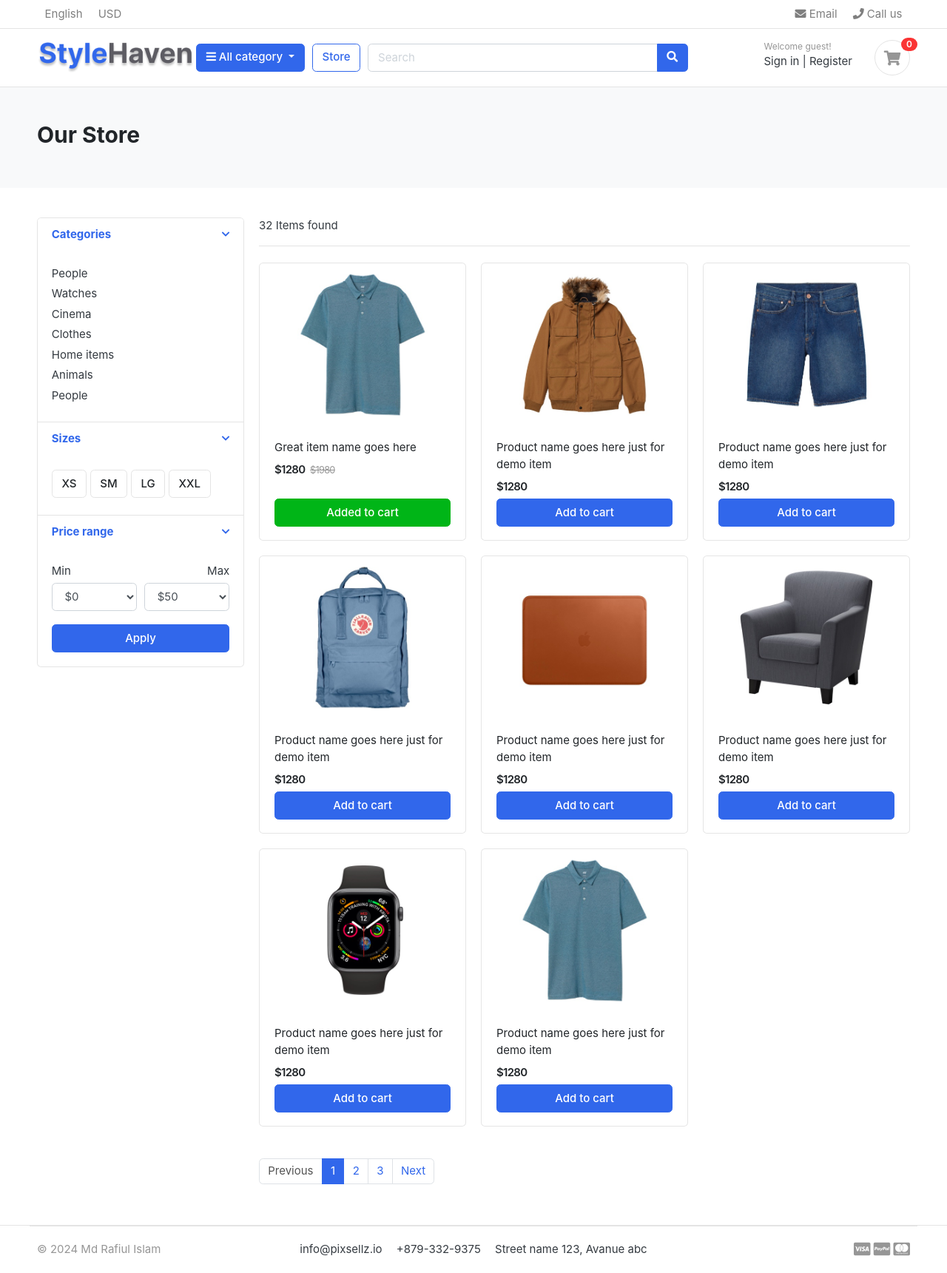
After one commit to Rafiul29/StyleHaven, a Django app: page /store/ in a window 1280 px wide. The commit adds this page. Shown: the whole page at 74% size. Run offline with Django 4.2, Linux system fonts and the light colour scheme; data comes from the database, SQL or seed files in the repository; both versions use the stored data as it was after the commit; some libraries are stand-ins or nearby versions; some web fonts are replaced.

Commit message:
show product home page

```diff
--- /dev/null
+++ b/store/urls.py
@@ -0,0 +1,9 @@
+
+from django.contrib import admin
+from django.urls import path
+from . import views
+
+urlpatterns = [
+    path('',views.store,name='store'),
+    path('<slug:category_slug>/',views.store,name='products_by_category')
+]
--- a/store/views.py
+++ b/store/views.py
@@ -1,3 +1,26 @@
-from django.shortcuts import render
+from django.shortcuts import render,get_object_or_404
+from store.models import Product
+from category.models import Category
+
 
 # Create your views here.
+
+def store(request,category_slug=None):
+  categories=None
+  products=None
+  if category_slug!=None:
+    categories=get_object_or_404(Category,slug=category_slug)
+    products=Product.objects.filter(category=categories,is_available=True)
+    #category=Category.objects.get(slug=category_slug)
+    # products=Product.objects.filter(category=category)
+    product_count=products.count()
+  else:
+    products=Product.objects.all().filter(is_available=True)
+    product_count=products.count()
+
+  context={
+        "products":products,
+        'product_count':product_count
+    }
+
+  return render(request,'store/store.html',context)
--- a/stylehaven/urls.py
+++ b/stylehaven/urls.py
@@ -15,7 +15,7 @@ Including another URLconf
     2. Add a URL to urlpatterns:  path('blog/', include('blog.urls'))
 """
 from django.contrib import admin
-from django.urls import path
+from django.urls import path,include
 
 from django.conf import settings
 from django.conf.urls.static import static
@@ -24,6 +24,7 @@ from .views import home
 urlpatterns = [
     path('admin/', admin.site.urls),
     path('', home,name='home' ),
+    path('store/',include('store.urls'))
 ]
 
 urlpatterns += static(settings.MEDIA_URL,document_root=settings.MEDIA_ROOT)
--- a/templates/base.html
+++ b/templates/base.html
@@ -90,7 +90,8 @@
                             </div>
                         </div> <!-- category-wrap.// -->
                     </div> <!-- col.// -->
-                    <a href="./store.html" class="btn btn-outline-primary">Store</a>
+
+                    <a href="{% url 'store' %}" class="btn btn-outline-primary">Store</a>
                     <div class="col-lg  col-md-6 col-sm-12 col">
                         <form action="#" class="search">
                             <div class="input-group w-100">
@@ -132,7 +133,7 @@
         <div class="container">
             <section class="footer-bottom border-top row">
                 <div class="col-md-2">
-                    <p class="text-muted"> &copy 2024 Md Rafiul Islam </p>
+                    <p class="text-muted"> &copy 2024 Md Rafiul Islam</p>
                 </div>
                 <div class="col-md-8 text-md-center">
                     <span class="px-2">info@pixsellz.io</span>
--- /dev/null
+++ b/templates/store/store.html
@@ -0,0 +1,292 @@
+{% extends 'base.html'%}
+
+{% block content%}
+<section class="section-pagetop bg">
+  <div class="container">
+    <h2 class="title-page">Our Store</h2>
+
+  </div> <!-- container //  -->
+  </section>
+  <section class="section-content padding-y">
+    <div class="container">
+
+    <div class="row">
+      <aside class="col-md-3">
+
+    <div class="card">
+      <article class="filter-group">
+        <header class="card-header">
+          <a href="#" data-toggle="collapse" data-target="#collapse_1" aria-expanded="true" class="">
+            <i class="icon-control fa fa-chevron-down"></i>
+            <h6 class="title">Categories</h6>
+          </a>
+        </header>
+        <div class="filter-content collapse show" id="collapse_1" style="">
+          <div class="card-body">
+
+            <ul class="list-menu">
+            <li><a href="#">People  </a></li>
+            <li><a href="#">Watches </a></li>
+            <li><a href="#">Cinema  </a></li>
+            <li><a href="#">Clothes  </a></li>
+            <li><a href="#">Home items </a></li>
+            <li><a href="#">Animals</a></li>
+            <li><a href="#">People </a></li>
+            </ul>
+
+          </div> <!-- card-body.// -->
+        </div>
+      </article> <!-- filter-group  .// -->
+      <article class="filter-group">
+        <header class="card-header">
+          <a href="#" data-toggle="collapse" data-target="#collapse_4" aria-expanded="true" class="">
+            <i class="icon-control fa fa-chevron-down"></i>
+            <h6 class="title">Sizes </h6>
+          </a>
+        </header>
+        <div class="filter-content collapse show" id="collapse_4" style="">
+          <div class="card-body">
+            <label class="checkbox-btn">
+              <input type="checkbox">
+              <span class="btn btn-light"> XS </span>
+            </label>
+
+            <label class="checkbox-btn">
+              <input type="checkbox">
+              <span class="btn btn-light"> SM </span>
+            </label>
+
+            <label class="checkbox-btn">
+              <input type="checkbox">
+              <span class="btn btn-light"> LG </span>
+            </label>
+
+            <label class="checkbox-btn">
+              <input type="checkbox">
+              <span class="btn btn-light"> XXL </span>
+            </label>
+        </div><!-- card-body.// -->
+        </div>
+      </article> <!-- filter-group .// -->
+
+      <article class="filter-group">
+        <header class="card-header">
+          <a href="#" data-toggle="collapse" data-target="#collapse_3" aria-expanded="true" class="">
+            <i class="icon-control fa fa-chevron-down"></i>
+            <h6 class="title">Price range </h6>
+          </a>
+        </header>
+        <div class="filter-content collapse show" id="collapse_3" style="">
+          <div class="card-body">
+
+            <div class="form-row">
+            <div class="form-group col-md-6">
+              <label>Min</label>
+              <!-- <input class="form-control" placeholder="$0" type="number"> -->
+                <select class="mr-2 form-control">
+                <option value="0">$0</option>
+                <option value="50">$50</option>
+                <option value="100">$100</option>
+                <option value="150">$150</option>
+                <option value="200">$200</option>
+                <option value="500">$500</option>
+                <option value="1000">$1000</option>
+              </select>
+            </div>
+            <div class="form-group text-right col-md-6">
+              <label>Max</label>
+                <select class="mr-2 form-control">
+                <option value="50">$50</option>
+                <option value="100">$100</option>
+                <option value="150">$150</option>
+                <option value="200">$200</option>
+                <option value="500">$500</option>
+                <option value="1000">$1000</option>
+                <option value="2000">$2000+</option>
+              </select>
+            </div>
+            </div> <!-- form-row.// -->
+            <button class="btn btn-block btn-primary">Apply</button>
+          </div><!-- card-body.// -->
+        </div>
+      </article> <!-- filter-group .// -->
+
+    </div> <!-- card.// -->
+
+      </aside> <!-- col.// -->
+      <main class="col-md-9">
+
+    <header class="border-bottom mb-4 pb-3">
+        <div class="form-inline">
+          <span class="mr-md-auto">32 Items found </span>
+
+        </div>
+    </header><!-- sect-heading -->
+
+    <div class="row">
+      <div class="col-md-4">
+        <figure class="card card-product-grid">
+          <div class="img-wrap">
+
+            <img src="images/items/1.jpg">
+
+          </div> <!-- img-wrap.// -->
+          <figcaption class="info-wrap">
+            <div class="fix-height">
+              <a href="./product-detail.html" class="title">Great item name goes here</a>
+              <div class="price-wrap mt-2">
+                <span class="price">$1280</span>
+                <del class="price-old">$1980</del>
+              </div> <!-- price-wrap.// -->
+            </div>
+            <a href="#" class="btn btn-block btn-success">Added to cart </a>
+          </figcaption>
+        </figure>
+      </div> <!-- col.// -->
+
+      <div class="col-md-4">
+        <figure class="card card-product-grid">
+          <div class="img-wrap">
+            <img src="images/items/2.jpg">
+
+          </div> <!-- img-wrap.// -->
+          <figcaption class="info-wrap">
+            <div class="fix-height">
+              <a href="./product-detail.html" class="title">Product name goes here just for demo item</a>
+              <div class="price-wrap mt-2">
+                <span class="price">$1280</span>
+              </div> <!-- price-wrap.// -->
+            </div>
+            <a href="#" class="btn btn-block btn-primary">Add to cart </a>
+          </figcaption>
+        </figure>
+      </div> <!-- col.// -->
+
+      <div class="col-md-4">
+        <figure class="card card-product-grid">
+          <div class="img-wrap">
+            <img src="images/items/3.jpg">
+
+          </div> <!-- img-wrap.// -->
+          <figcaption class="info-wrap">
+            <div class="fix-height">
+              <a href="./product-detail.html" class="title">Product name goes here just for demo item</a>
+              <div class="price-wrap mt-2">
+                <span class="price">$1280</span>
+              </div> <!-- price-wrap.// -->
+            </div>
+            <a href="#" class="btn btn-block btn-primary">Add to cart </a>
+          </figcaption>
+        </figure>
+      </div> <!-- col.// -->
+
+      <div class="col-md-4">
+        <figure class="card card-product-grid">
+          <div class="img-wrap">
+            <img src="images/items/4.jpg">
+
+          </div> <!-- img-wrap.// -->
+          <figcaption class="info-wrap">
+            <div class="fix-height">
+              <a href="./product-detail.html" class="title">Product name goes here just for demo item</a>
+              <div class="price-wrap mt-2">
+                <span class="price">$1280</span>
+              </div> <!-- price-wrap.// -->
+            </div>
+            <a href="#" class="btn btn-block btn-primary">Add to cart </a>
+          </figcaption>
+        </figure>
+      </div> <!-- col.// -->
+
+      <div class="col-md-4">
+        <figure class="card card-product-grid">
+          <div class="img-wrap">
+            <img src="images/items/5.jpg">
+
+          </div> <!-- img-wrap.// -->
+          <figcaption class="info-wrap">
+            <div class="fix-height">
+              <a href="./product-detail.html" class="title">Product name goes here just for demo item</a>
+              <div class="price-wrap mt-2">
+                <span class="price">$1280</span>
+              </div> <!-- price-wrap.// -->
+            </div>
+            <a href="#" class="btn btn-block btn-primary">Add to cart </a>
+          </figcaption>
+        </figure>
+      </div> <!-- col.// -->
+
+      <div class="col-md-4">
+        <figure class="card card-product-grid">
+          <div class="img-wrap">
+            <img src="images/items/6.jpg">
+
+          </div> <!-- img-wrap.// -->
+          <figcaption class="info-wrap">
+            <div class="fix-height">
+              <a href="./product-detail.html" class="title">Product name goes here just for demo item</a>
+              <div class="price-wrap mt-2">
+                <span class="price">$1280</span>
+              </div> <!-- price-wrap.// -->
+            </div>
+            <a href="#" class="btn btn-block btn-primary">Add to cart </a>
+          </figcaption>
+        </figure>
+      </div> <!-- col.// -->
+
+      <div class="col-md-4">
+        <figure class="card card-product-grid">
+          <div class="img-wrap">
+            <img src="images/items/7.jpg">
+
+          </div> <!-- img-wrap.// -->
+          <figcaption class="info-wrap">
+            <div class="fix-height">
+              <a href="./product-detail.html" class="title">Product name goes here just for demo item</a>
+              <div class="price-wrap mt-2">
+                <span class="price">$1280</span>
+              </div> <!-- price-wrap.// -->
+            </div>
+            <a href="#" class="btn btn-block btn-primary">Add to cart </a>
+          </figcaption>
+        </figure>
+      </div> <!-- col.// -->
+
+      <div class="col-md-4">
+        <figure class="card card-product-grid">
+          <div class="img-wrap">
+            <img src="images/items/1.jpg">
+
+          </div> <!-- img-wrap.// -->
+          <figcaption class="info-wrap">
+            <div class="fix-height">
+              <a href="./product-detail.html" class="title">Product name goes here just for demo item</a>
+              <div class="price-wrap mt-2">
+                <span class="price">$1280</span>
+              </div> <!-- price-wrap.// -->
+            </div>
+            <a href="#" class="btn btn-block btn-primary">Add to cart </a>
+          </figcaption>
+        </figure>
+      </div> <!-- col.// -->
+    </div> <!-- row end.// -->
+
+
+    <nav class="mt-4" aria-label="Page navigation sample">
+      <ul class="pagination">
+        <li class="page-item disabled"><a class="page-link" href="#">Previous</a></li>
+        <li class="page-item active"><a class="page-link" href="#">1</a></li>
+        <li class="page-item"><a class="page-link" href="#">2</a></li>
+        <li class="page-item"><a class="page-link" href="#">3</a></li>
+        <li class="page-item"><a class="page-link" href="#">Next</a></li>
+      </ul>
+    </nav>
+
+      </main> <!-- col.// -->
+
+    </div>
+
+    </div> <!-- container .//  -->
+    </section>
+
+{% endblock %}
```
Also changed, not shown: stylehaven/views.py (+7 -3 lines), db.sqlite3, media/category/images/1.jpg (added), media/category/images/12.jpg (added), media/category/images/2.jpg (added), media/category/images/3.jpg (added), media/product/images/Blue-Shirt.png (added), media/product/images/Great-Tshirt.jpg (added), media/product/images/Mavi_jeans.webp (added), media/product/images/Puma-Ferrari-Shoes.jpg (added), media/product/images/US-Polo-Assn_Jacket.jpg (added), media/product/images/Wrangler-Shirt.jpg (added), media/product/images/jordan-true-flight-basketball-shoes.jpg (added).
